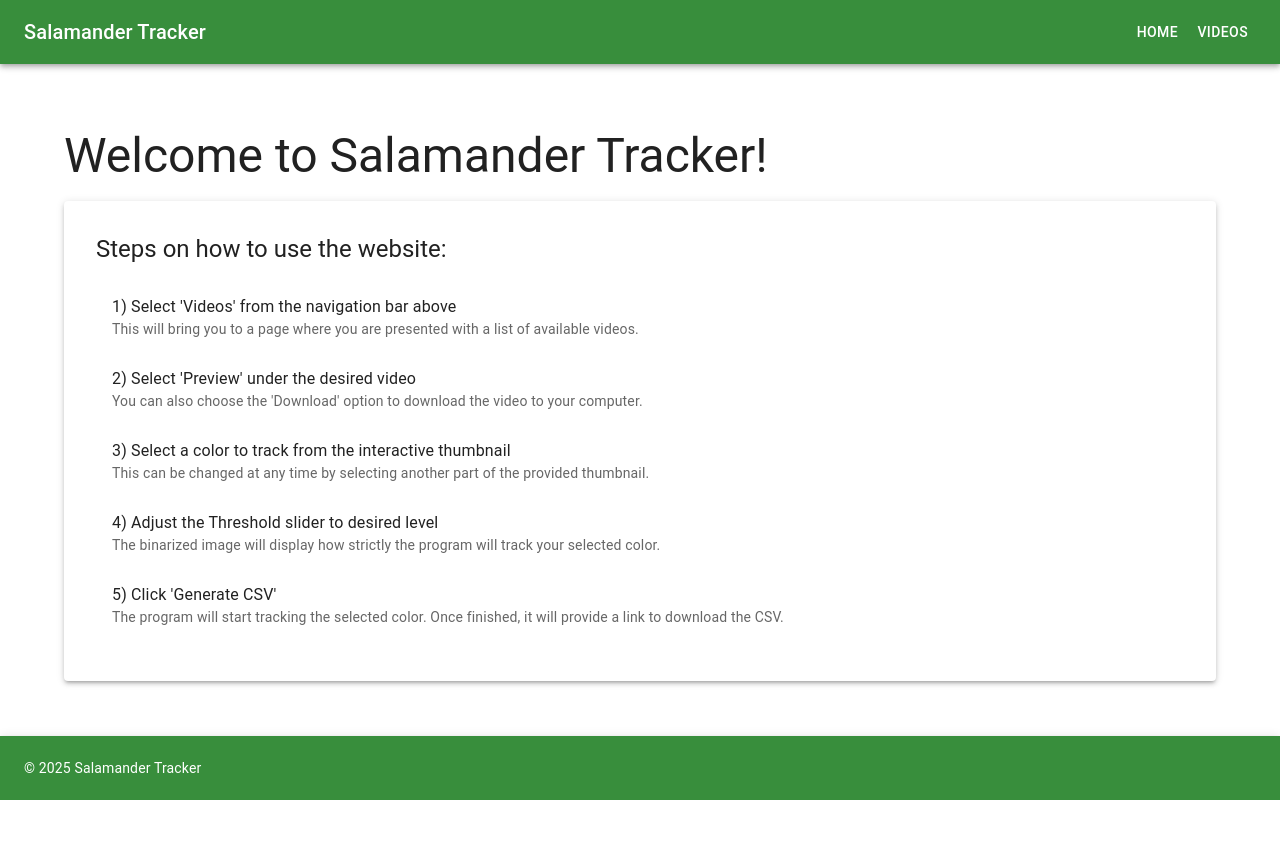
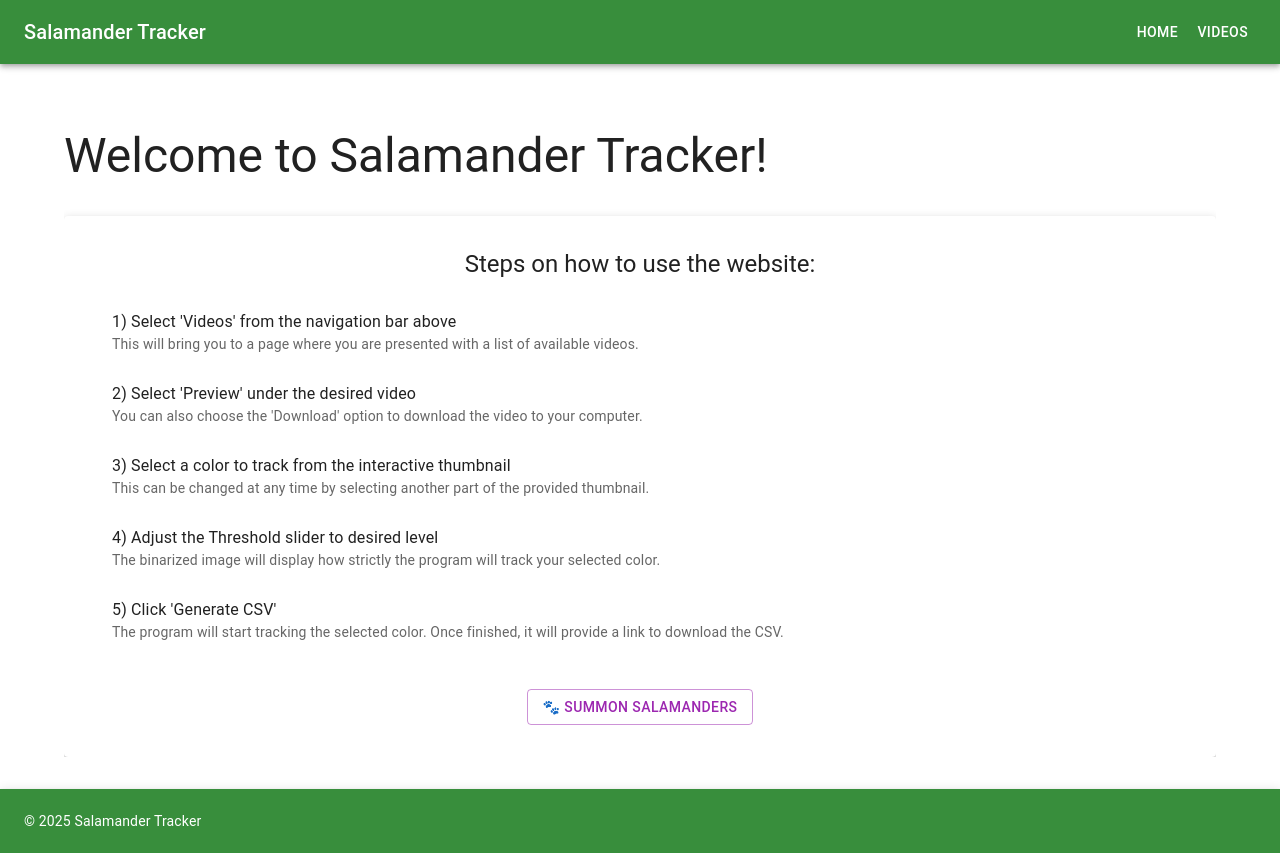
Before and after one commit to TiaMarieG/salamander-tracker, a Next.js app: page / in a window 1280 px wide. Before the commit the page ends 800 px from the top, so only its background shows below. Built offline with nearby package versions, Linux system fonts and the light colour scheme.

Commit message:
Added unique feature to homepage and when generating csv

```diff
--- a/src/app/layout.jsx
+++ b/src/app/layout.jsx
@@ -3,6 +3,8 @@
 import Link from "next/link";
 import { AppBar, Toolbar, Typography, Button, ThemeProvider, CssBaseline, Container, Box } from "@mui/material";
 import { createTheme } from "@mui/material/styles";
+import '../../styles/global.css';
+
 
 const theme = createTheme({
   palette: {
@@ -38,7 +40,7 @@ export default function RootLayout({ children }) {
             </Box>
 
             {/* Footer at the bottom */}
-            <AppBar position="static" color="primary" sx={{ top: 'auto', bottom: 0 }}>
+            <AppBar position="static" color="primary" id="footer-bar" sx={{ top: 'auto', bottom: 0 }}>
               <Toolbar>
                 <Typography variant="body2" sx={{ flexGrow: 1 }}>
                   © 2025 Salamander Tracker
--- a/src/app/page.jsx
+++ b/src/app/page.jsx
@@ -1,17 +1,95 @@
 'use client';
 
-import { Typography, Box, Paper, List, ListItem, ListItemText } from '@mui/material';
+import { useState } from "react";
+import {
+   Typography,
+   Box,
+   Paper,
+   List,
+   ListItem,
+   ListItemText,
+   Button,
+} from "@mui/material";
+import '../../styles/global.css';
 
-// This component renders the landing page of the Salamander Tracker application.
-// It explains how to use the app in a step-by-step list inside a styled Paper box.
 export default function HomePage() {
+   const [showSalamanders, setShowSalamanders] = useState(false);
+   const [flyingLizards, setFlyingLizards] = useState([]);
+
+   const summonLizards = () => {
+      setShowSalamanders(true);
+
+      // Generate 10 random lizards
+      const newLizards = Array.from({ length: 10 }).map((_, i) => ({
+         id: Date.now() + i,
+         left: Math.random() * window.innerWidth,
+         emoji: '🦎',
+      }));
+
+      setFlyingLizards((prev) => [...prev, ...newLizards]);
+
+      // Remove them after 3 seconds
+      setTimeout(() => {
+         setFlyingLizards((prev) => prev.slice(newLizards.length));
+      }, 3000);
+   };
+
    return (
-      <Box mt={4}>
+      <Box mt={4} position="relative" overflow="hidden">
          <Typography variant="h3" gutterBottom>
             Welcome to Salamander Tracker!
          </Typography>
 
-         <Paper elevation={3} sx={{ p: 4 }}>
+         <Paper
+            elevation={3}
+            sx={{
+               p: 4,
+               mt: 4,
+               position: "relative",
+               overflow: "hidden",
+               textAlign: "center",
+            }}
+         >
+            {/* Salamander fade-ins on button click */}
+            {showSalamanders && (
+               <>
+                  <img
+                     src="/mrsal.png"
+                     alt="Salamander Left"
+                     className="salamander fade-in"
+                     style={{
+                        position: "absolute",
+                        left: 0,
+                        bottom: 0,
+                        width: "100px",
+                        transform: "scaleX(-1)",
+                     }}
+                  />
+                  <img
+                     src="/mrsal.png"
+                     alt="Salamander Right"
+                     className="salamander fade-in"
+                     style={{
+                        position: "absolute",
+                        right: 0,
+                        bottom: 0,
+                        width: "100px",
+                     }}
+                  />
+               </>
+            )}
+
+            {/* Flying emoji lizards */}
+            {flyingLizards.map((lizard) => (
+               <div
+                  key={lizard.id}
+                  className="flying-lizard"
+                  style={{ left: `${lizard.left}px` }}
+               >
+                  {lizard.emoji}
+               </div>
+            ))}
+
             <Typography variant="h5" gutterBottom>
                Steps on how to use the website:
             </Typography>
@@ -23,28 +101,24 @@ export default function HomePage() {
                      secondary="This will bring you to a page where you are presented with a list of available videos."
                   />
                </ListItem>
-
                <ListItem alignItems="flex-start">
                   <ListItemText
                      primary="2) Select 'Preview' under the desired video"
                      secondary="You can also choose the 'Download' option to download the video to your computer."
                   />
                </ListItem>
-
                <ListItem alignItems="flex-start">
                   <ListItemText
                      primary="3) Select a color to track from the interactive thumbnail"
                      secondary="This can be changed at any time by selecting another part of the provided thumbnail."
                   />
                </ListItem>
-
                <ListItem alignItems="flex-start">
                   <ListItemText
                      primary="4) Adjust the Threshold slider to desired level"
                      secondary="The binarized image will display how strictly the program will track your selected color."
                   />
                </ListItem>
-
                <ListItem alignItems="flex-start">
                   <ListItemText
                      primary="5) Click 'Generate CSV'"
@@ -52,6 +126,16 @@ export default function HomePage() {
                   />
                </ListItem>
             </List>
+
+            {/* Trigger animation */}
+            <Button
+               variant="outlined"
+               color="secondary"
+               sx={{ mt: 3 }}
+               onClick={summonLizards}
+            >
+               🐾 Summon Salamanders
+            </Button>
          </Paper>
       </Box>
    );
--- /dev/null
+++ b/styles/global.css
@@ -0,0 +1,48 @@
+#footer-bar {
+  position: relative !important;
+}
+
+.salamander-img {
+   position: absolute;
+   bottom: 0;
+   width: 150px;
+   opacity: 0;
+   transition: opacity 5s ease, transform 5s ease;
+   z-index: 1000;
+}
+
+.salamander-img.show {
+   opacity: 1;
+}
+
+.salamander-img.left {
+   left: 0;
+}
+
+.salamander-img.right {
+   right: 0;
+}
+
+.flying-lizard {
+   position: absolute;
+   bottom: 0;
+   font-size: 2rem;
+   animation: flyUp 3s ease-out forwards;
+   pointer-events: none;
+   z-index: 10;
+}
+
+@keyframes flyUp {
+   0% {
+      transform: translateY(0) scale(1);
+      opacity: 1;
+   }
+   50% {
+      transform: translateY(-300px) scale(1.2) rotate(15deg);
+      opacity: 0.8;
+   }
+   100% {
+      transform: translateY(-600px) scale(0.8) rotate(-15deg);
+      opacity: 0;
+   }
+}
```
Also changed, not shown: src/app/videos/preview/[filename]/page.jsx (+29 -30 lines).
